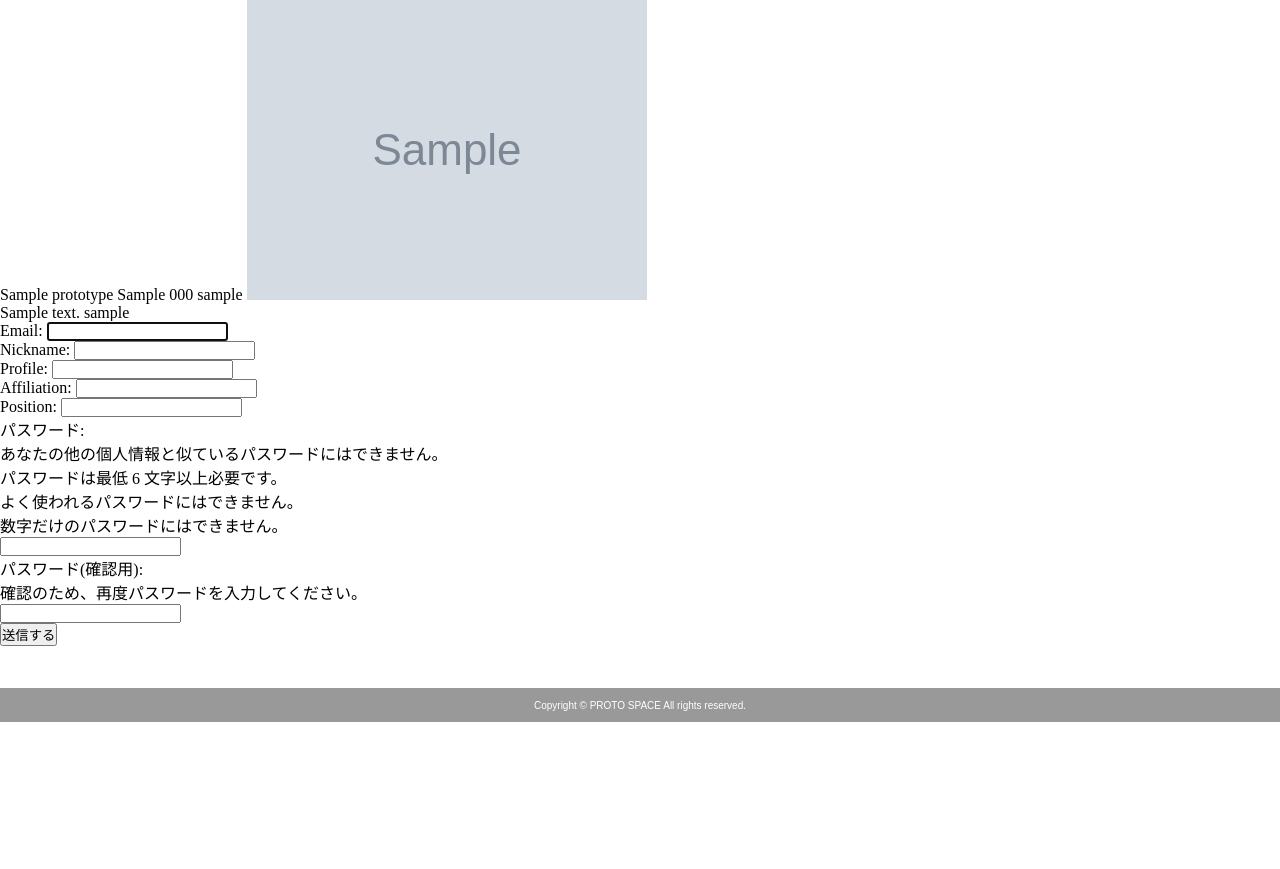
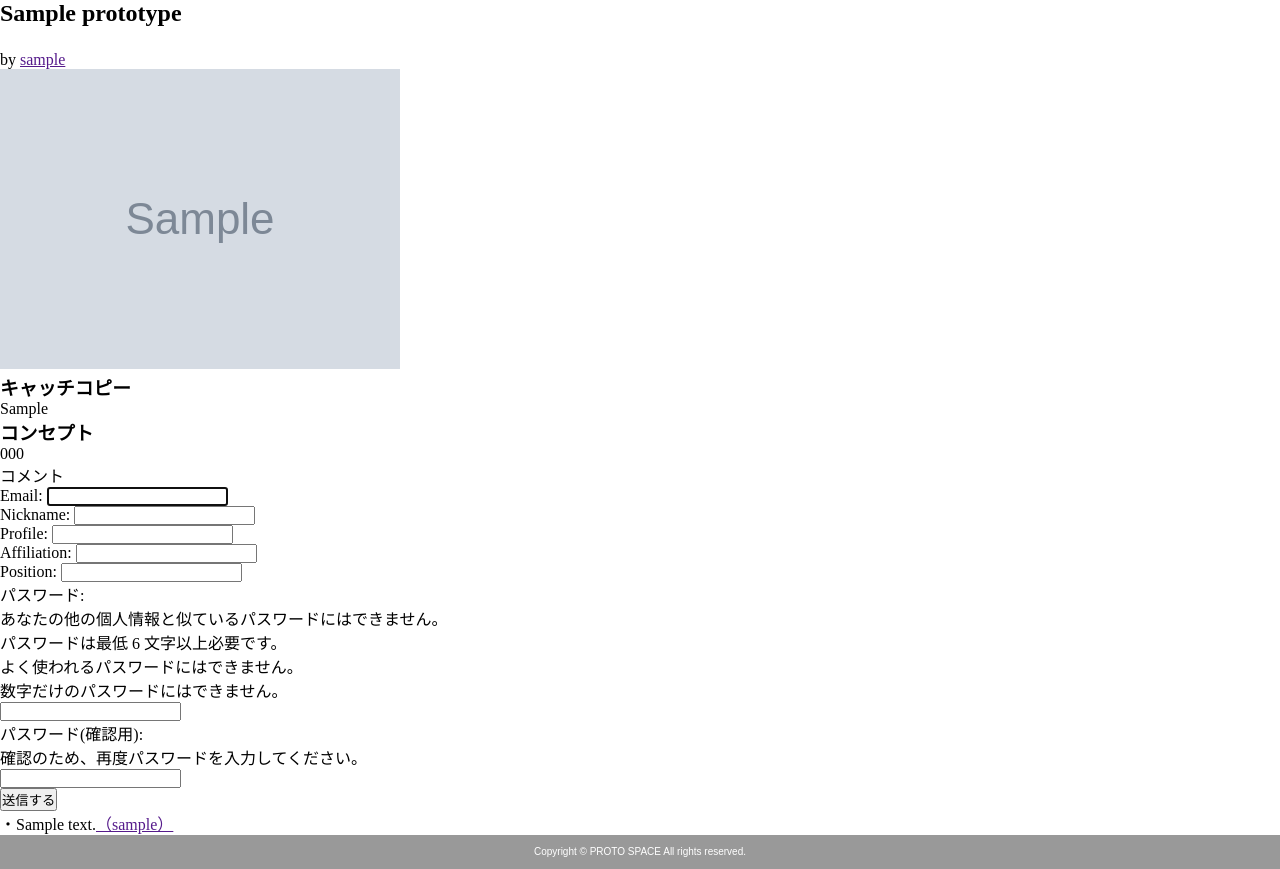
Before and after one commit to jumpei1409/protospace-b, a Django app: template templates/prototypes/detail.html in a window 1280 px wide. Shown: the part 78-947 px from the top of the page. Before the commit the page ends 800 px from the top, so only its background shows below. Run offline with Django 5.2, Linux system fonts and the light colour scheme; tables that the repository leaves empty hold one stand-in row (values such as "Sample post"); the template is opened without the code that fills it: values that come from a table or form of the project are taken from there, most other values are stand-ins (such as "Sample title", 1, 10 or a date in 2020); grey boxes marked "Sample" are stand-in pictures.

Commit message:
detail.htmlの修正

```diff
--- a/templates/prototypes/detail.html
+++ b/templates/prototypes/detail.html
@@ -2,31 +2,57 @@
 {% load static %}
 {% block content %}
 
-<div class= "contents row">
-    {{ object.title }}
-    {{ object.catchphrase }}
-    {{ object.concept }}
-    {{ object.user.nickname }}
-    <img src="{{object.image.url}}">
+<div class="detail-container">
 
-{% if user == object.user %}
-    <a href="">編集する</a>
-    <a href="">削除する</a>
-{% endif %}
+  <!-- タイトル・ユーザー名 -->
+  <div class="detail-header">
+    <h2>{{ object.title }}</h2>
+    <p class="detail-author">by <a href="">{{ object.user.nickname }}</a></p>
   </div>
 
-<!--コメント一覧-->
-{% for comment in comments %}
-    {{ comment.text}}
-    {{ comment.user.nickname}}
-{% endfor %}
+  <!-- 編集・削除ボタン -->
+  {% if user == object.user %}
+  <div class="detail-actions">
+    <a href="" class="btn-action">編集する</a>
+    <a href="" class="btn-action">削除する</a>
+  </div>
+  {% endif %}
 
+  <!-- 画像 -->
+  <div class="detail-image">
+    <img src="{{ object.image.url }}" alt="{{ object.title }}">
+  </div>
 
+  <!-- キャッチコピー・コンセプト -->
+  <div class="detail-body">
+    <h3 class="detail-catchphrase">キャッチコピー</h3>
+    <p class="detail-catchphrase-text">{{ object.catchphrase }}</p>
+    <h3 class="detail-concept-label">コンセプト</h3>
+    <p class="detail-concept">{{ object.concept }}</p>
+  </div>
 
-<!--コメント投稿フォーム-->
+  <!-- コメントフォームとコメント一覧 -->
+  <div class="detail-comment">
+
+    <!-- コメント投稿フォーム -->
+    <div class="comment-form">
+      <p class="detail-label">コメント</p>
       <form method="post" action="{% url 'Comment:create' object.pk %}">
         {% csrf_token %}
         {{ form }}
-    <input type="submit" value="送信する">
+        <input type="submit" value="送信する" class="btn-submit">
       </form>
+    </div>
+
+    <!-- コメント一覧 -->
+    <div class="comment-list">
+      {% for comment in comments %}
+      <p>・{{ comment.text }}<a href="">（{{ comment.user.nickname }}）</a></p>
+      {% endfor %}
+    </div>
+
+  </div>
+
+</div>
+
 {% endblock content %}
```
Lines whose indentation alone changed are shown as unchanged.
